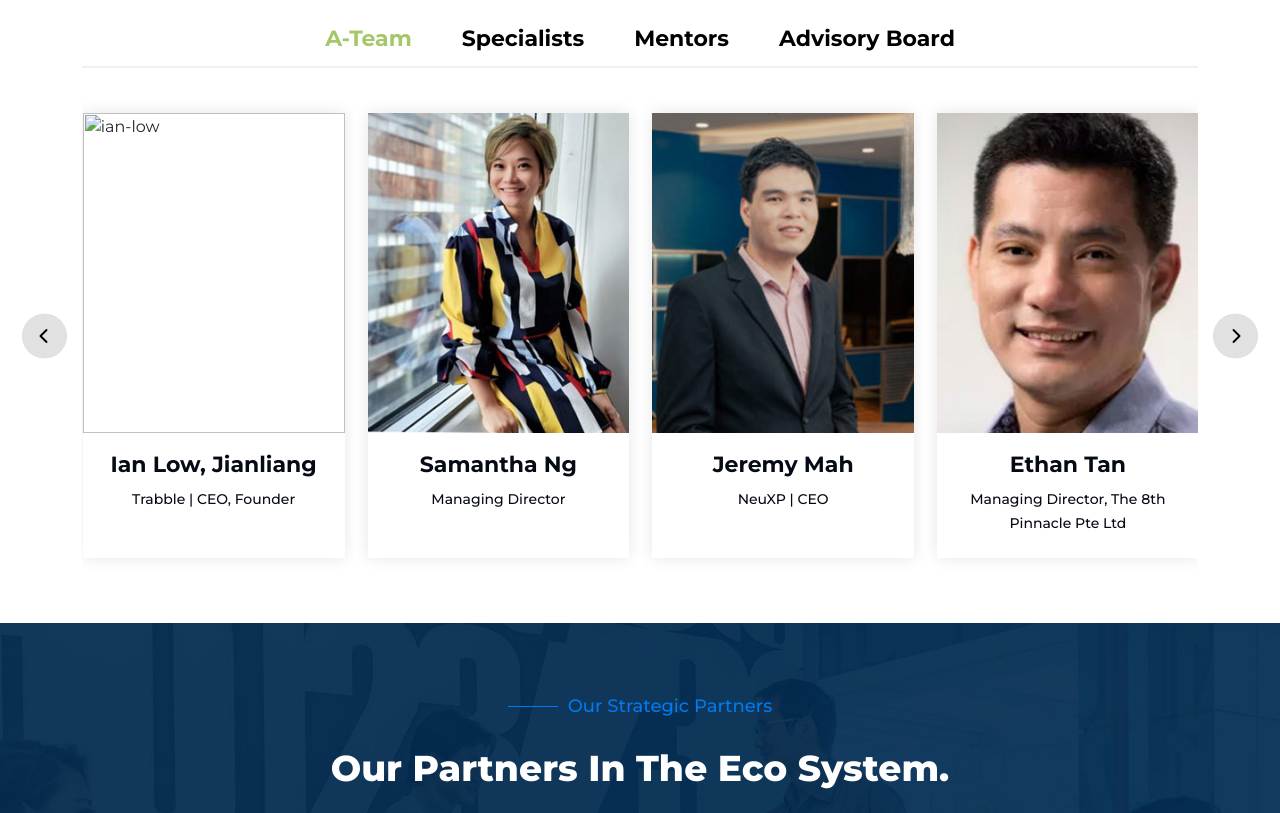
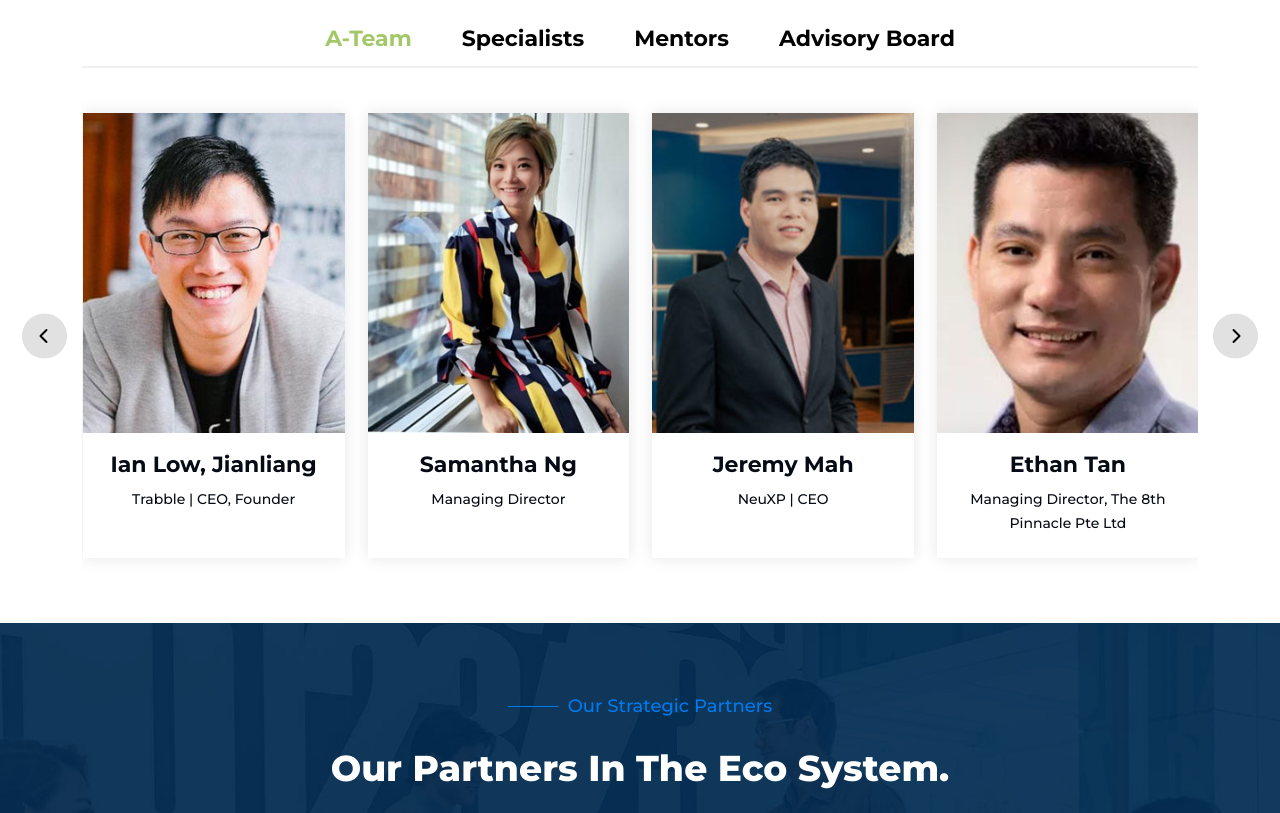
Before and after one commit to Abudanish-8280/asiapro, a plain HTML site: page index.html in a window 1280 px wide. Shown: the part 4493-5306 px from the top of the page. Drawn offline with nearby package versions, Linux system fonts and the light colour scheme.

Commit message:
ian low image updated

```diff
--- a/index.html
+++ b/index.html
@@ -1129,7 +1129,7 @@
                                     <h3>Ethan Tan<span>Managing Director, The 8th Pinnacle Pte Ltd</span></h3>
                                 </div>
                                 <div class="teamlist">
-                                    <img src="assets/images/" alt="ian-low">
+                                    <img src="assets/images/Ian-low.jpg" alt="ian-low">
                                     <h3>Ian Low, Jianliang<span>Trabble | CEO, Founder</span></h3>
                                 </div>
                                 <div class="teamlist">
@@ -1168,7 +1168,7 @@
                                     <h3>Ethan Tan<span>Managing Director, The 8th Pinnacle Pte Ltd</span></h3>
                                 </div>
                                 <div class="teamlist">
-                                    <img src="assets/images/" alt="ian-low">
+                                    <img src="assets/images/Ian-low.jpg" alt="ian-low">
                                     <h3>Ian Low, Jianliang<span>Trabble | CEO, Founder</span></h3>
                                 </div>
                                 <div class="teamlist">
@@ -1207,7 +1207,7 @@
                                     <h3>Ethan Tan<span>Managing Director, The 8th Pinnacle Pte Ltd</span></h3>
                                 </div>
                                 <div class="teamlist">
-                                    <img src="assets/images/" alt="ian-low">
+                                    <img src="assets/images/Ian-low.jpg" alt="ian-low">
                                     <h3>Ian Low, Jianliang<span>Trabble | CEO, Founder</span></h3>
                                 </div>
                                 <div class="teamlist">
@@ -1246,7 +1246,7 @@
                                     <h3>Ethan Tan<span>Managing Director, The 8th Pinnacle Pte Ltd</span></h3>
                                 </div>
                                 <div class="teamlist">
-                                    <img src="assets/images/" alt="ian-low">
+                                    <img src="assets/images/Ian-low.jpg" alt="ian-low">
                                     <h3>Ian Low, Jianliang<span>Trabble | CEO, Founder</span></h3>
                                 </div>
                                 <div class="teamlist">
@@ -1299,7 +1299,7 @@
                             <h3>Ethan Tan<span>Managing Director, The 8th Pinnacle Pte Ltd</span></h3>
                         </div>
                         <div class="teamlist">
-                            <img src="assets/images/" alt="ian-low">
+                            <img src="assets/images/Ian-low.jpg" alt="ian-low">
                             <h3>Ian Low, Jianliang<span>Trabble | CEO, Founder</span></h3>
                         </div>
                         <div class="teamlist">
@@ -1328,7 +1328,7 @@
                             <h3>Ethan Tan<span>Managing Director, The 8th Pinnacle Pte Ltd</span></h3>
                         </div>
                         <div class="teamlist">
-                            <img src="assets/images/" alt="ian-low">
+                            <img src="assets/images/Ian-low.jpg" alt="ian-low">
                             <h3>Ian Low, Jianliang<span>Trabble | CEO, Founder</span></h3>
                         </div>
                         <div class="teamlist">
@@ -1356,7 +1356,7 @@
                             <h3>Ethan Tan<span>Managing Director, The 8th Pinnacle Pte Ltd</span></h3>
                         </div>
                         <div class="teamlist">
-                            <img src="assets/images/" alt="ian-low">
+                            <img src="assets/images/Ian-low.jpg" alt="ian-low">
                             <h3>Ian Low, Jianliang<span>Trabble | CEO, Founder</span></h3>
                         </div>
                         <div class="teamlist">
@@ -1383,7 +1383,7 @@
                             <h3>Ethan Tan<span>Managing Director, The 8th Pinnacle Pte Ltd</span></h3>
                         </div>
                         <div class="teamlist">
-                            <img src="assets/images/" alt="ian-low">
+                            <img src="assets/images/Ian-low.jpg" alt="ian-low">
                             <h3>Ian Low, Jianliang<span>Trabble | CEO, Founder</span></h3>
                         </div>
                         <div class="teamlist">
```
